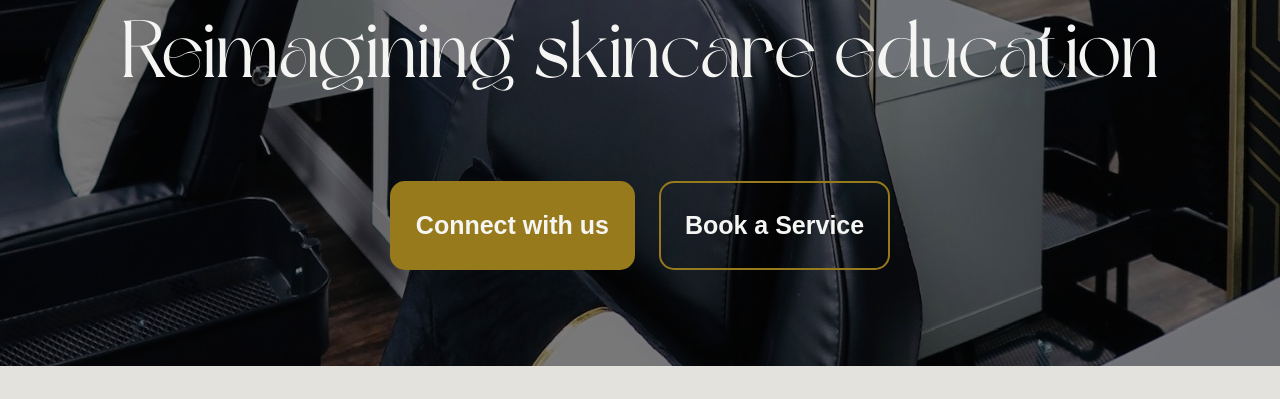
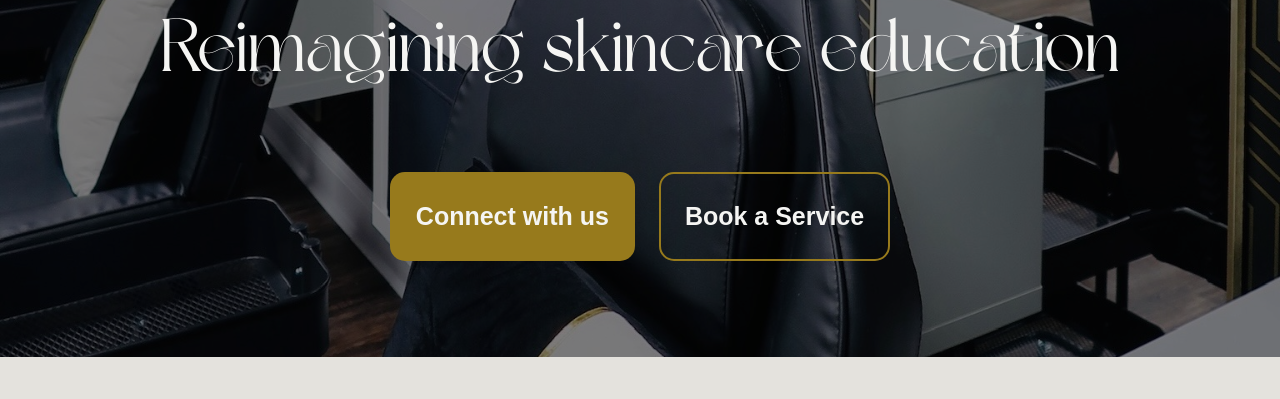
Before and after one commit to jdmdevelops/dg-school, a plain HTML site: page index.html in a window 1280 px wide. Shown: the part 698-1097 px from the top of the page. Drawn offline with Linux system fonts and the light colour scheme.

Commit message:
h1 font size leaking over div

```diff
--- a/styles/styles.css
+++ b/styles/styles.css
@@ -124,7 +124,7 @@ body {
 
 h1 {
   font-family: "Dream Avenue";
-  font-size: 4em;
+  font-size: 3.7em;
   font-weight: 400;
   color: var(--lightest);
 }
```
